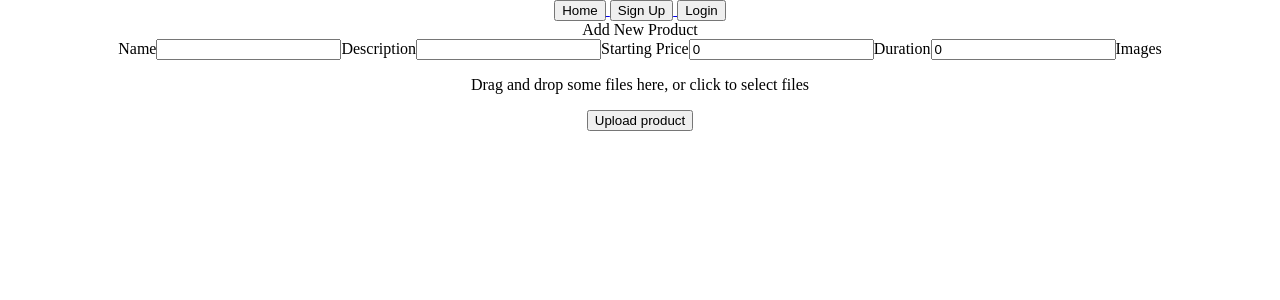
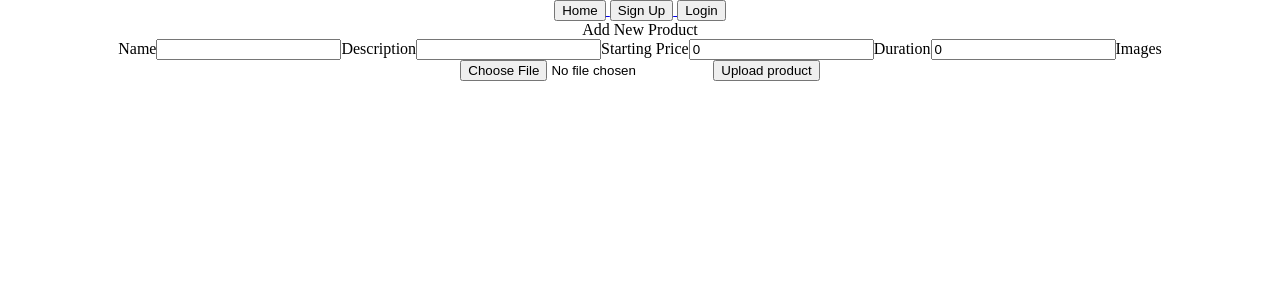
Before and after one commit to austinmazur1/project3-client, a React (Create React App) app: page /seller/new-product in a window 1280 px wide. Shown: the top 300 px of the page. Built offline with nearby package versions, Linux system fonts and the light colour scheme.

Commit message:
Ability to add image on product completion

```diff
--- a/src/pages/AddProductPage.js
+++ b/src/pages/AddProductPage.js
@@ -87,20 +87,32 @@ export default AddProductPage;
 import { useState } from "react";
 import axios from "axios";
 import React, { useCallback } from "react";
-import { useDropzone } from "react-dropzone";
+// import { useDropzone } from "react-dropzone";
 
 function AddProductPage() {
   const [productName, setProductName] = useState("");
   const [description, setDescription] = useState("");
   const [startingPrice, setStartingPrice] = useState(0);
   const [duration, setDuration] = useState(0);
-  const [images, setImages] = useState([]);
+  const [selectedImage, setSelectedImage] = useState(null);
 
-  const onDrop = useCallback((acceptedFiles) => {
-    setImages(acceptedFiles);
-  }, []);
+  //try this when we figure out how to add multiple images
+  // const [images, setImages] = useState([]);
 
-  const { getRootProps, getInputProps, isDragActive } = useDropzone({ onDrop });
+
+  // const onDrop = useCallback((acceptedFiles) => {
+  //   setImages(acceptedFiles);
+  // }, []);
+
+  // const { getRootProps, getInputProps, isDragActive } = useDropzone({ onDrop });
+
+  const handleFileChange = (e) => {
+    setSelectedImage(e.target.files[0]);
+    console.log(e.target.files[0])
+    // console.log(e)
+    // console.log(e.target)
+  }
+
 
   const handleSubmit = (e) => {
     e.preventDefault();
@@ -109,10 +121,11 @@ function AddProductPage() {
     formData.append("description", description);
     formData.append("startingPrice", startingPrice);
     formData.append("duration", duration);
+    formData.append("image", selectedImage);
 
-    images.forEach((image, index) => {
-      formData.append(`image${index}`, image);
-    });
+    // images.forEach((image, index) => {
+    //   formData.append(`image${index}`, image);
+    // });
 
     axios
       .post(`${process.env.REACT_APP_SERVER_URL}/seller/new-product`, formData)
@@ -121,7 +134,9 @@ function AddProductPage() {
         setDescription("");
         setStartingPrice(0);
         setDuration(0);
-        setImages([]);
+        setSelectedImage(null);
+        // setImages([]);
+        // console.log("form data",formData)
       });
   };
 
@@ -161,14 +176,16 @@ function AddProductPage() {
         />
 
         <label>Images</label>
-        <div {...getRootProps()} className="dropzone">
+        {/* <div {...getRootProps()} className="dropzone">
           <input {...getInputProps()} />
           {isDragActive ? (
             <p>Drop the files here...</p>
           ) : (
             <p>Drag and drop some files here, or click to select files</p>
           )}
-        </div>
+        </div> */}
+
+        <input onChange={handleFileChange} type="file" id="file-input" name="ImageStyle"/>
 
         <button type="submit">Upload product</button>
       </form>
```
